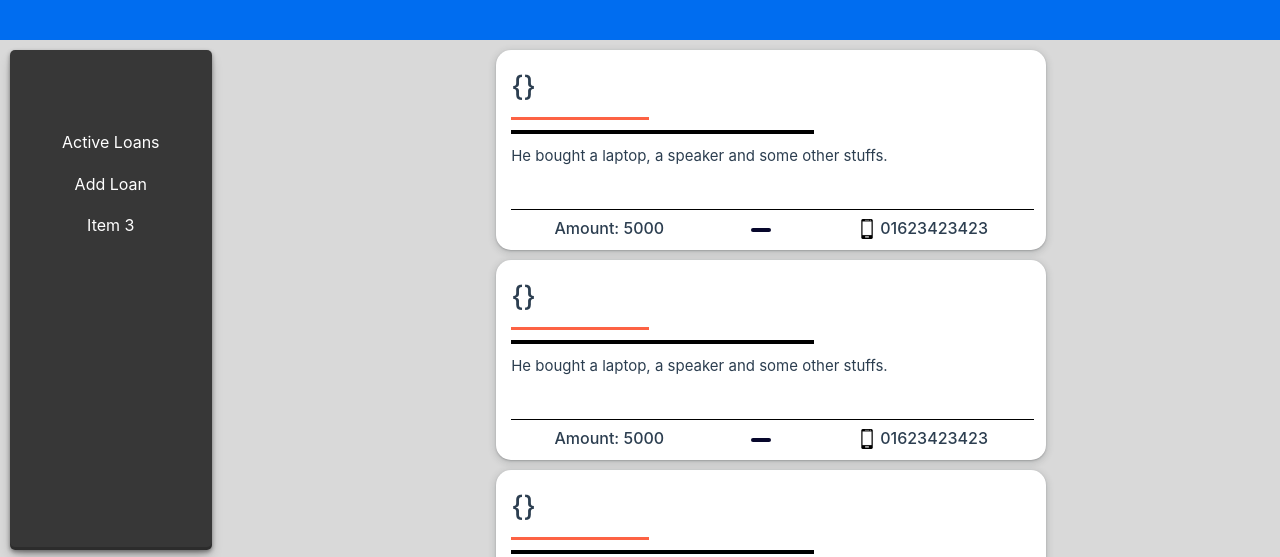
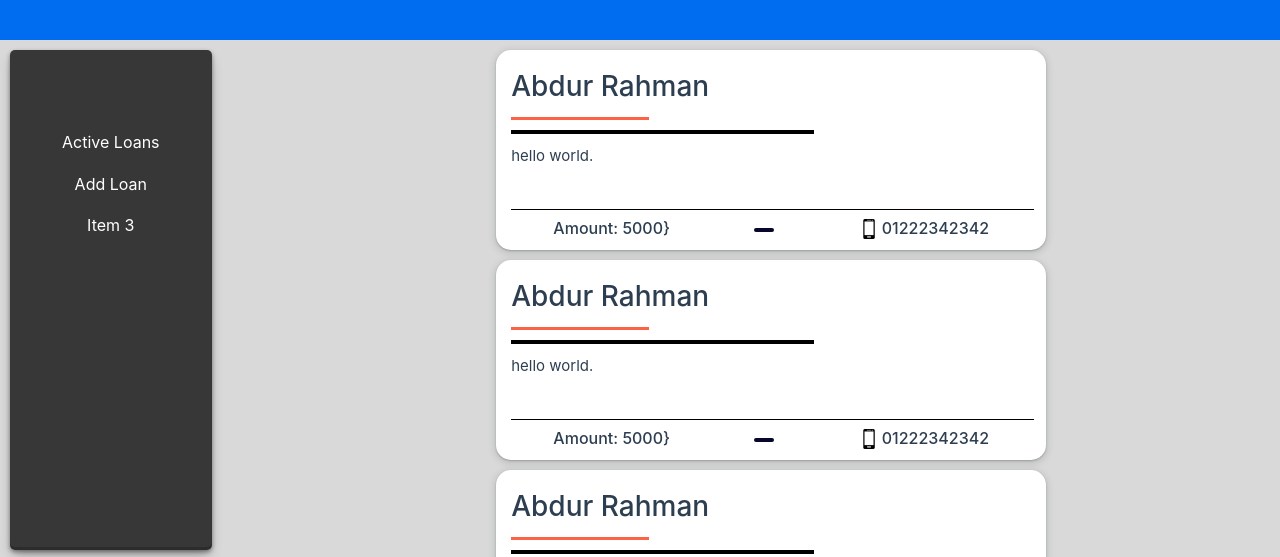
Before and after one commit to 2018331043/tally_khata_client, a Vue app in the folder tally_khata_client/: page /shop/1 in a window 1280 px wide. Shown: the part 240-797 px from the top of the page. Built offline with nearby package versions, Linux system fonts and the light colour scheme.

Commit message:
debtView update

```diff
--- a/tally_khata_client/src/components/DebtView.vue
+++ b/tally_khata_client/src/components/DebtView.vue
@@ -2,23 +2,25 @@
 import { ref } from "vue";
 // import { onMounted } from "vue";
 
-const debtorName = ref({
-
-})
+const debtorInfo = ref({
+  name: "Abdur Rahman",
+  remarks: "hello world",
+  amount: "5000",
+  phone_number: "01222342342",
+});
 // console.log(debtorName.value)
-
 </script>
 
 <template>
   <div class="DebtViewContainer">
-    <h3>{{ debtorName }}</h3>
+    <h3>{{ debtorInfo.name }}</h3>
     <div class="debtViewSpan"></div>
     <div class="debtViewSpanSecond"></div>
-    <p>He bought a laptop, a speaker and some other stuffs.</p>
+    <p>{{ debtorInfo.remarks }}.</p>
     <div class="debtViewSpanSecond1"></div>
     <div class="debtViewFooter">
       <div>
-        <h6>Amount: 5000</h6>
+        <h6>Amount: {{ debtorInfo.amount }}}</h6>
       </div>
       <div class="debtViewSpanSpecial"></div>
       <div class="debtViewFooterRight">
@@ -27,7 +29,7 @@ const debtorName = ref({
           src="../icons/smartphone.png"
           alt="phone"
         />
-        <h6>01623423423</h6>
+        <h6>{{ debtorInfo.phone_number }}</h6>
       </div>
     </div>
   </div>
```
Also changed, not shown: 1 other file (tests, documents, lock files or other folders).
